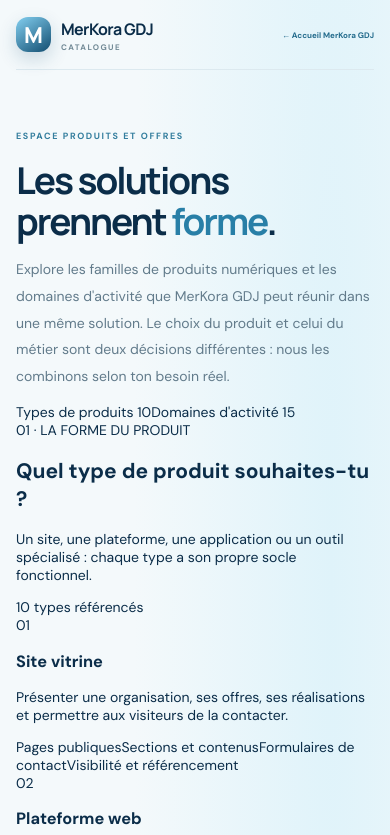
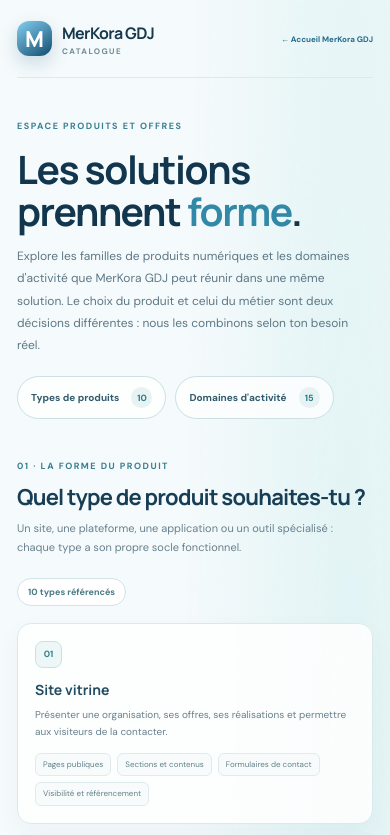
Before and after one commit to merkelnascom-art/Merkora-GDJ, a Next.js app: page /catalogue in a window 390 px wide. Shown: the top 835 px of the page. Built offline with nearby package versions, Linux system fonts and the light colour scheme.

Commit message:
style: design catalogue foundation browsing

```diff
--- a/app/globals.css
+++ b/app/globals.css
@@ -785,3 +785,52 @@
 .mk2-space-empty p{max-width:600px;margin:0;color:#6b818d;font-size:12px;line-height:1.8}
 .mk2-space-content>.mk2-primary{min-height:46px}
 @media(max-width:600px){.mk2-space-header{width:calc(100% - 32px);height:70px}.mk2-space-back{font-size:8px}.mk2-space-content{width:calc(100% - 32px)}.mk2-space-empty{padding:20px}}
+
+/* Catalogue foundation — product types and business domains */
+.mk2-catalogue-page{min-height:100vh;background:radial-gradient(ellipse at 90% 15%,#e0f3f4 0,transparent 34%),#f5fafc;color:#17384d}
+.mk2-catalogue-page .mk2-space-header,.mk2-catalogue-page .mk2-space-content{width:min(1160px,calc(100% - 48px));margin-inline:auto}
+.mk2-catalogue-page .mk2-space-header{min-height:78px;border-bottom:1px solid #dce9ed}
+.mk2-catalogue-page .mk2-space-content{padding:54px 0 80px}
+.mk2-catalogue-page .mk2-space-kicker,.mk2-catalogue-kicker{color:#397f91;font-size:9px;font-weight:800;letter-spacing:1.5px}
+.mk2-catalogue-page .mk2-space-content>h1{max-width:760px;margin:15px 0 13px;color:#12364d;font-family:Manrope,sans-serif;font-size:clamp(36px,5vw,58px);line-height:1.08;letter-spacing:-2px}
+.mk2-catalogue-page .mk2-space-content>h1 em{color:#3189a7;font-style:normal}
+.mk2-catalogue-page .mk2-space-lead{max-width:760px;color:#5d7786;font-size:14px;line-height:1.85}
+.mk2-catalogue-jump{display:flex;flex-wrap:wrap;gap:9px;margin:27px 0 47px}
+.mk2-catalogue-jump a{display:inline-flex;align-items:center;gap:12px;padding:10px 13px;border:1px solid #cbdfe4;border-radius:30px;background:#ffffffc9;color:#315b6c;font-size:10px;font-weight:800}
+.mk2-catalogue-jump a span{display:grid;place-items:center;min-width:21px;height:21px;border-radius:50%;background:#e7f3f3;color:#287f8a;font-size:9px}
+.mk2-catalogue-section{margin:0 0 52px;scroll-margin-top:20px}
+.mk2-catalogue-section-heading{display:flex;align-items:end;justify-content:space-between;gap:20px;margin-bottom:17px}
+.mk2-catalogue-section-heading h2,.mk2-catalogue-principle h2{margin:9px 0 7px;color:#173e54;font-family:Manrope,sans-serif;font-size:clamp(22px,3vw,30px);letter-spacing:-.8px}
+.mk2-catalogue-section-heading p{max-width:720px;margin:0;color:#68808d;font-size:11px;line-height:1.75}
+.mk2-catalogue-count,.mk2-catalogue-module-count{flex-shrink:0;padding:7px 10px;border:1px solid #d2e4e5;border-radius:20px;background:#fff;color:#4b7b83;font-size:9px;font-weight:700}
+.mk2-catalogue-grid{display:grid;gap:11px}
+.mk2-catalogue-product-grid{grid-template-columns:repeat(2,minmax(0,1fr))}
+.mk2-catalogue-domain-grid{grid-template-columns:repeat(3,minmax(0,1fr))}
+.mk2-catalogue-card{min-width:0;padding:17px;border:1px solid #dce9eb;border-radius:14px;background:#ffffffdb;box-shadow:0 9px 26px #1c52620a}
+.mk2-catalogue-product-card{min-height:205px}
+.mk2-catalogue-card-index{display:inline-grid;place-items:center;width:27px;height:27px;border:1px solid #cce0e3;border-radius:8px;background:#edf7f7;color:#367f8b;font-size:9px;font-weight:800}
+.mk2-catalogue-card h3{margin:12px 0 7px;color:#214c61;font-family:Manrope,sans-serif;font-size:14px;line-height:1.4}
+.mk2-catalogue-card>p{margin:0;color:#69818d;font-size:10px;line-height:1.7}
+.mk2-catalogue-tags{display:flex;flex-wrap:wrap;gap:6px;margin-top:13px}
+.mk2-catalogue-tags span{padding:5px 7px;border:1px solid #e0ebed;border-radius:6px;background:#f7fbfb;color:#64808a;font-size:8px;line-height:1.4}
+.mk2-catalogue-domain-top{display:flex;align-items:center;justify-content:space-between;gap:8px}
+.mk2-catalogue-module-count{padding:5px 7px;font-size:8px}
+.mk2-catalogue-domain-card{min-height:260px}
+.mk2-catalogue-domain-card ul{display:grid;gap:6px;margin:13px 0 0;padding:11px 0 0 15px;border-top:1px solid #e8eff0;color:#567785;font-size:9px;line-height:1.5}
+.mk2-catalogue-principle{padding:25px;border:1px solid #c8e0e1;border-radius:17px;background:linear-gradient(120deg,#eaf6f6,#fff 68%);box-shadow:0 14px 35px #1d59620b}
+.mk2-catalogue-principle>p{max-width:780px;color:#5d7786;font-size:11px;line-height:1.8}
+.mk2-catalogue-principle .mk2-catalogue-notice{margin:17px 0;padding:12px 14px;border-left:3px solid #b79a5d;border-radius:5px;background:#fff8e9;color:#78633a}
+.mk2-catalogue-page .mk2-primary{display:inline-flex;align-items:center;gap:14px;margin-top:5px;padding:13px 16px;border-radius:10px;background:#174c65;color:#fff;font-size:10px;font-weight:800}
+.mk2-catalogue-page a:focus-visible{outline:3px solid #64afbf;outline-offset:3px}
+@media(max-width:850px){.mk2-catalogue-domain-grid{grid-template-columns:repeat(2,minmax(0,1fr))}}
+@media(max-width:620px){
+ .mk2-catalogue-page .mk2-space-header,.mk2-catalogue-page .mk2-space-content{width:calc(100% - 34px)}
+ .mk2-catalogue-page .mk2-space-content{padding:37px 0 55px}
+ .mk2-catalogue-page .mk2-space-content>h1{font-size:39px;letter-spacing:-1.4px}
+ .mk2-catalogue-page .mk2-space-lead{font-size:12px}
+ .mk2-catalogue-jump{margin:20px 0 36px}
+ .mk2-catalogue-section-heading{align-items:flex-start;flex-direction:column}
+ .mk2-catalogue-product-grid,.mk2-catalogue-domain-grid{grid-template-columns:1fr}
+ .mk2-catalogue-product-card,.mk2-catalogue-domain-card{min-height:0}
+ .mk2-catalogue-principle{padding:19px}
+}
```
